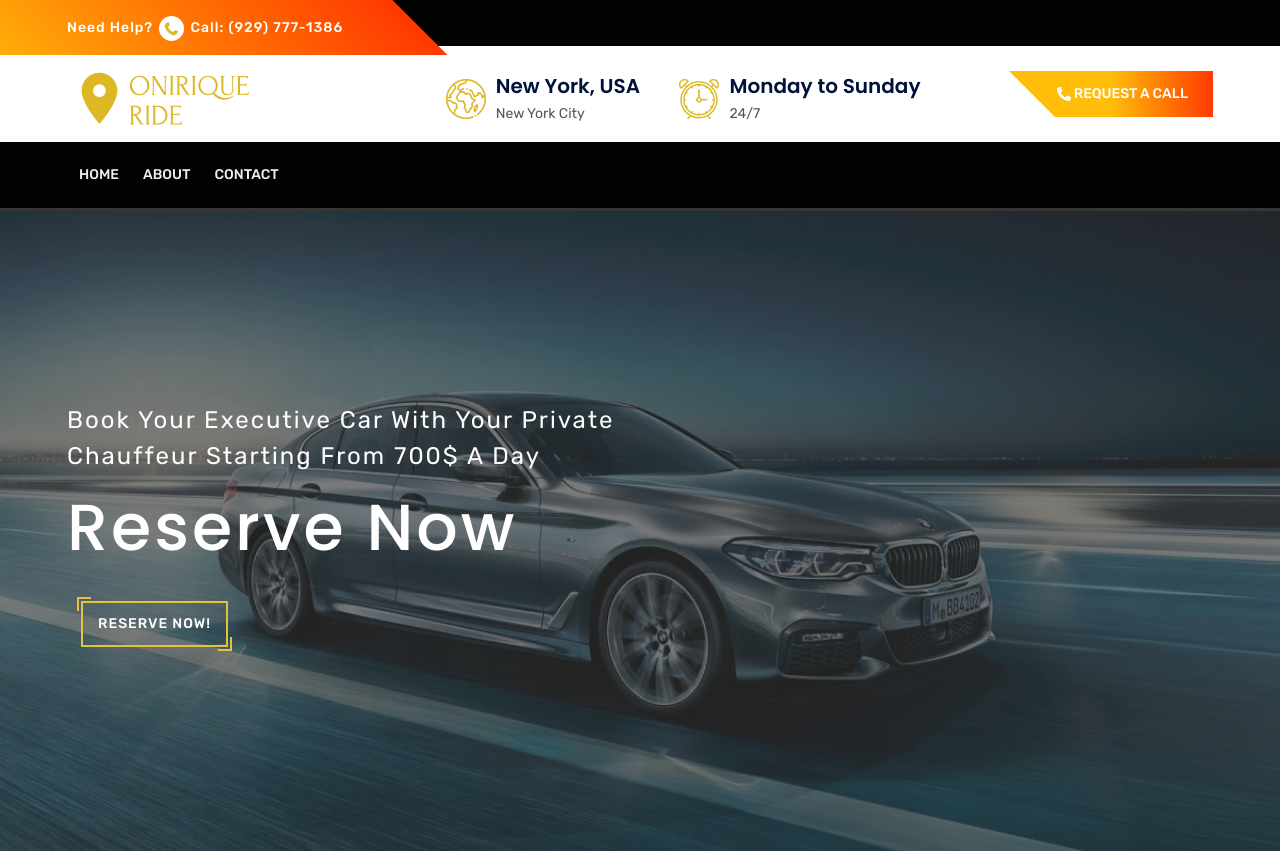
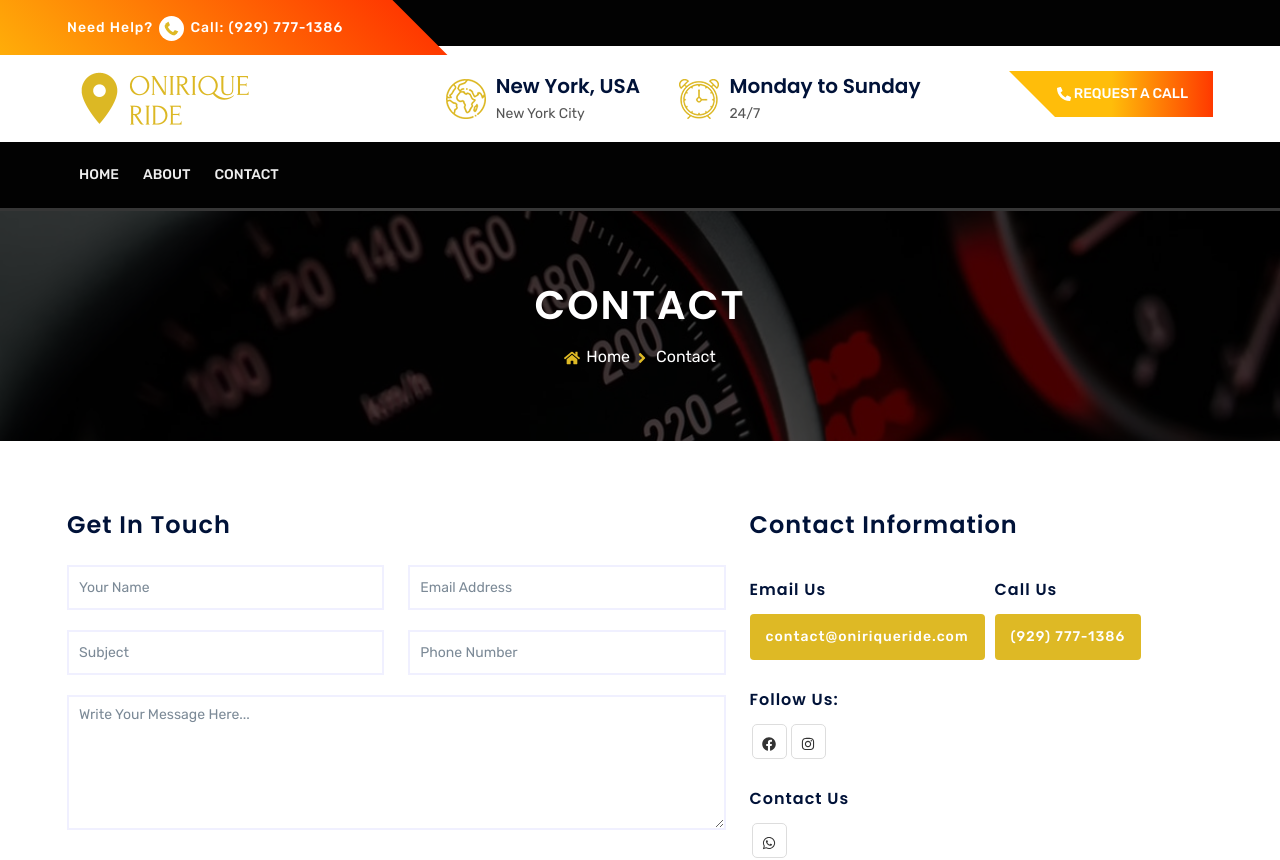
Before and after one commit to ziko442/oniriqueride, a React (Create React App) app in the folder front-end/: page /#/contact in a window 1280 px wide. Shown: the top 860 px of the page. Built offline with nearby package versions, Linux system fonts and the light colour scheme; some icons are missing.

Commit message:
simple version

```diff
--- a/front-end/src/components/Contact/index.js
+++ b/front-end/src/components/Contact/index.js
@@ -134,11 +134,11 @@
     </p> */}
                 <div className="single-contact-btn">
                   <h4>{t("contact_page.info_email")}</h4>
-                  <a href="mailto:info@example.com">info@example.com</a>
+                  <a href="mailto:contact@oniriqueride.com">contact@oniriqueride.com</a>
                 </div>
                 <div className="single-contact-btn">
                   <h4>{t("contact_page.info_call")}</h4>
-                  <a href="tel:123456789">+(09)-2134-76894-9</a>
+                  <a href="tel:9297771386">(929) 777-1386</a>
                 </div>
                 <div className="social-links-contact">
                   <h4>{t("contact_page.info_follow")}</h4>
--- a/front-end/src/main-component/router/index.js
+++ b/front-end/src/main-component/router/index.js
@@ -1,5 +1,6 @@
 import React from "react";
-import { BrowserRouter as Router, Route, Routes } from "react-router-dom";
+// import { BrowserRouter as Router, Route, Routes } from "react-router-dom";
+import { HashRouter as Router, Route, Routes } from "react-router-dom";
 
 import Homepage from "../HomePage";
 import AboutPage from "../AboutPage";
@@ -22,7 +23,6 @@
 
 const AllRoute = () => {
   return (
-    <div>
       <Router>
         <Routes>
           <Route exact path="/" element={<Homepage />} />
@@ -44,10 +44,9 @@
           <Route path="/login" element={<LoginPage />} />
           <Route path="/register" element={<RegisterPage />} />
           <Route path="/contact" element={<ContactPage />} />
-          <Route path="/*" element={<ErrorPage />} />
+          <Route path="*" element={<ErrorPage />} />
         </Routes>
       </Router>
-    </div>
   );
 };
 
```
